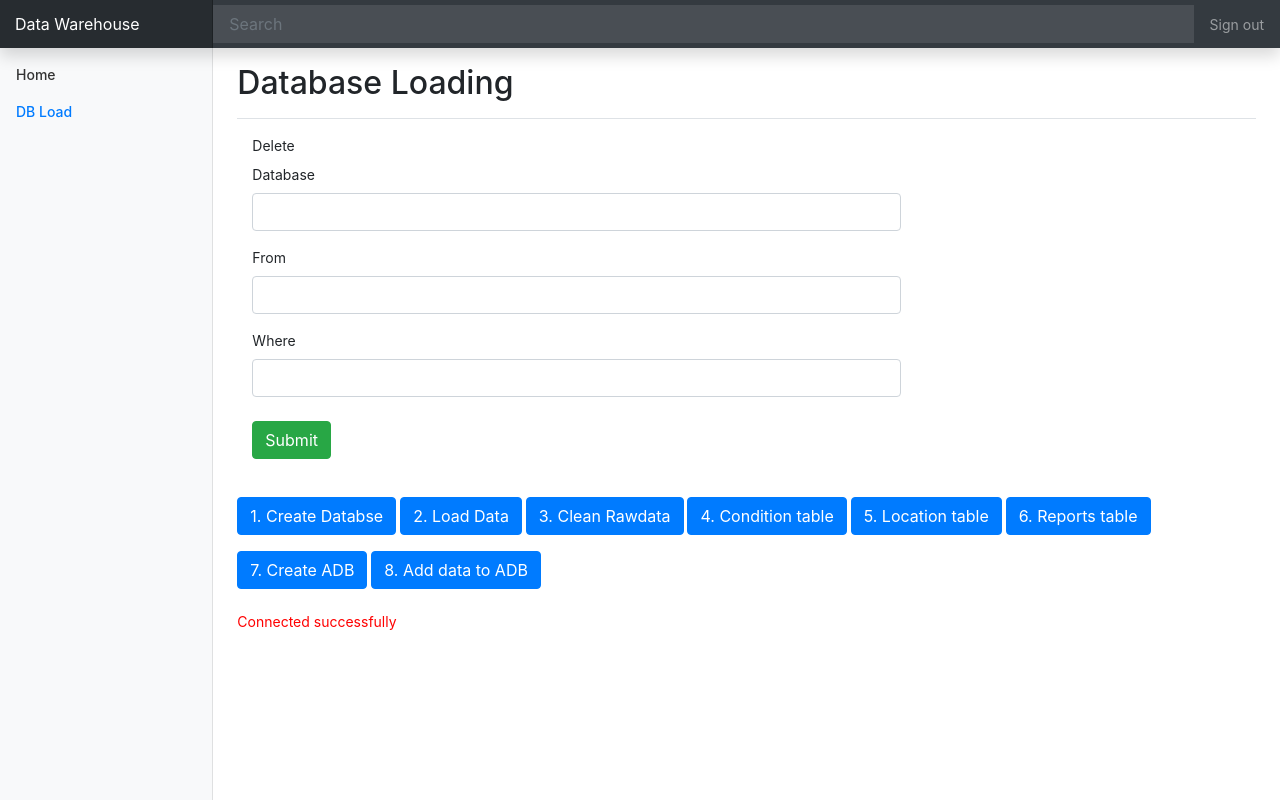
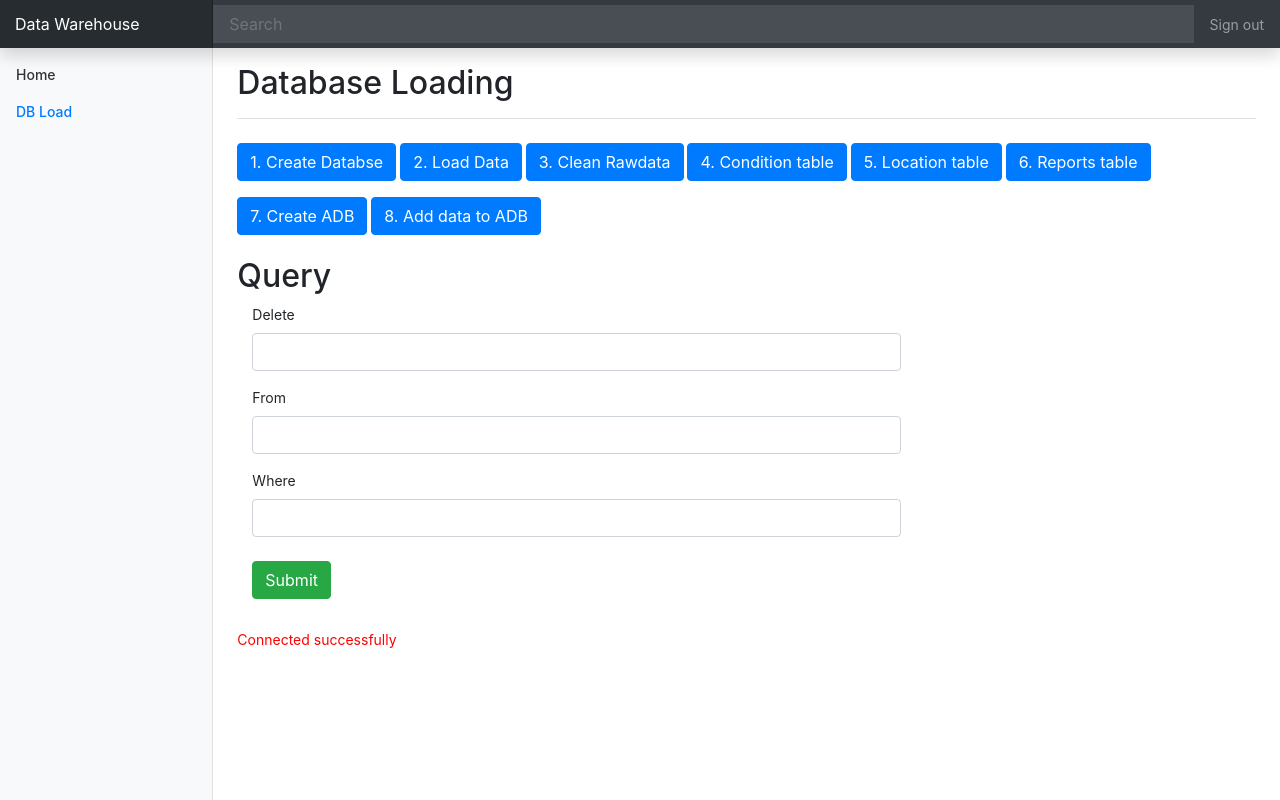
Before and after one commit to jareie/DatabaseICT4, a PHP site: page /Server/adminload.php in a window 1280 px wide. Run offline with PHP 8.4, Linux system fonts and the light colour scheme; a stand-in replaces the project's code that opens the database connection.

Commit message:
Move query from and add subtitle

```diff
--- a/Server/adminload.php
+++ b/Server/adminload.php
@@ -57,19 +57,33 @@
                 </div>
             </nav>
 
+
             <main role="main" class="col-md-9 ml-sm-auto col-lg-10 px-4">
                 <div class="d-flex justify-content-between flex-wrap flex-md-nowrap align-items-center pt-3 pb-2 mb-3 border-bottom">
                     <h1 class="h2">Database Loading</h1>
                     <div class="btn-toolbar mb-2 mb-md-0">
                     </div>
                 </div>
+
+                 <form name="queryInput" action="adminload.php" method="POST">
+                    <button name="createDb" type="submit" class="btn btn-primary my-2">1. Create Databse</button>
+                    <button name="loadData" type="submit" class="btn btn-primary my-2">2. Load Data</button>
+                    <button name="submit" type="submit" class="btn btn-primary my-2">3. Clean Rawdata</button>
+                    <button name="Sick" type="submit" class="btn btn-primary my-2">4. Condition table</button>
+                    <button name="Loc" type="submit" class="btn btn-primary my-2">5. Location table</button>
+                    <button name="Report" type="submit" class="btn btn-primary my-2">6. Reports table</button>
+                    <button name="createadb" type="submit" class="btn btn-primary my-2">7. Create ADB</button>
+                    <button name="insertadb" type="submit" class="btn btn-primary my-2">8. Add data to ADB</button>
+                </form>
+
+                <h2>Query</h2>
+
+
                 <div class="">
                     <form class="form-horizontal" method="POST">
                         <fieldset>
-                                <label class="col-md-4 control-label" for="delete">Delete</label>
-
                             <div class="form-group">
-                                <label class="col-md-4 control-label" for="database">Database</label>
+                                <label class="col-md-4 control-label" for="database">Delete</label>
                                 <div class="col-md-8">
                                     <input id="database" name="database" type="text" placeholder="" class="form-control input-md" required="">
 
@@ -104,20 +118,10 @@
                         </fieldset>
                     </form>
                 </div>
-                <form name="queryInput" action="adminload.php" method="POST">
-                    <button name="createDb"   type="submit" class="btn btn-primary my-2">1. Create Databse</button>
-                    <button name="loadData"   type="submit" class="btn btn-primary my-2">2. Load Data</button>
-                    <button name="submit"     type="submit" class="btn btn-primary my-2">3. Clean Rawdata</button>
-                    <button name="Sick"       type="submit" class="btn btn-primary my-2">4. Condition table</button>
-                    <button name="Loc"        type="submit" class="btn btn-primary my-2">5. Location table</button>
-                    <button name="Report"     type="submit" class="btn btn-primary my-2">6. Reports table</button>
-                    <button name="createadb"  type="submit" class="btn btn-primary my-2">7. Create ADB</button>
-                    <button name="insertadb"  type="submit" class="btn btn-primary my-2">8. Add data to ADB</button>
-                </form>
+
 
                 <?php
                   require_once('Admin_DB.php');
-
 
                   $conn = new MySQLI($db_host,$db_user,$db_password);
                   // Create connection
@@ -419,7 +423,6 @@
                     }
                     echo "<p><font color=\"red\">".$sql."</font></p>";
 
-
                     // Run a sql
                     $result = $conn->query($sql);
 
```
Lines whose indentation alone changed are shown as unchanged.
